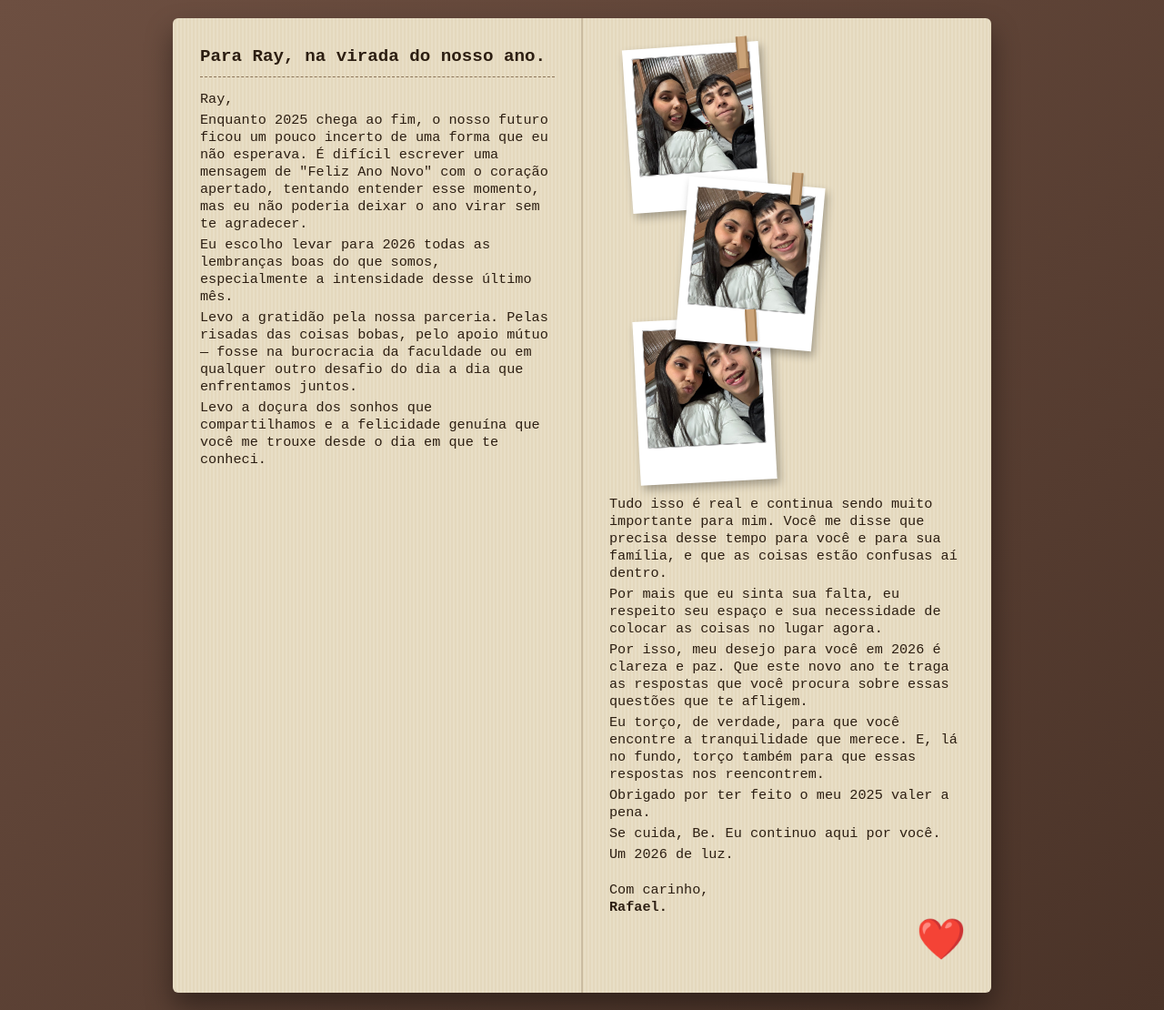
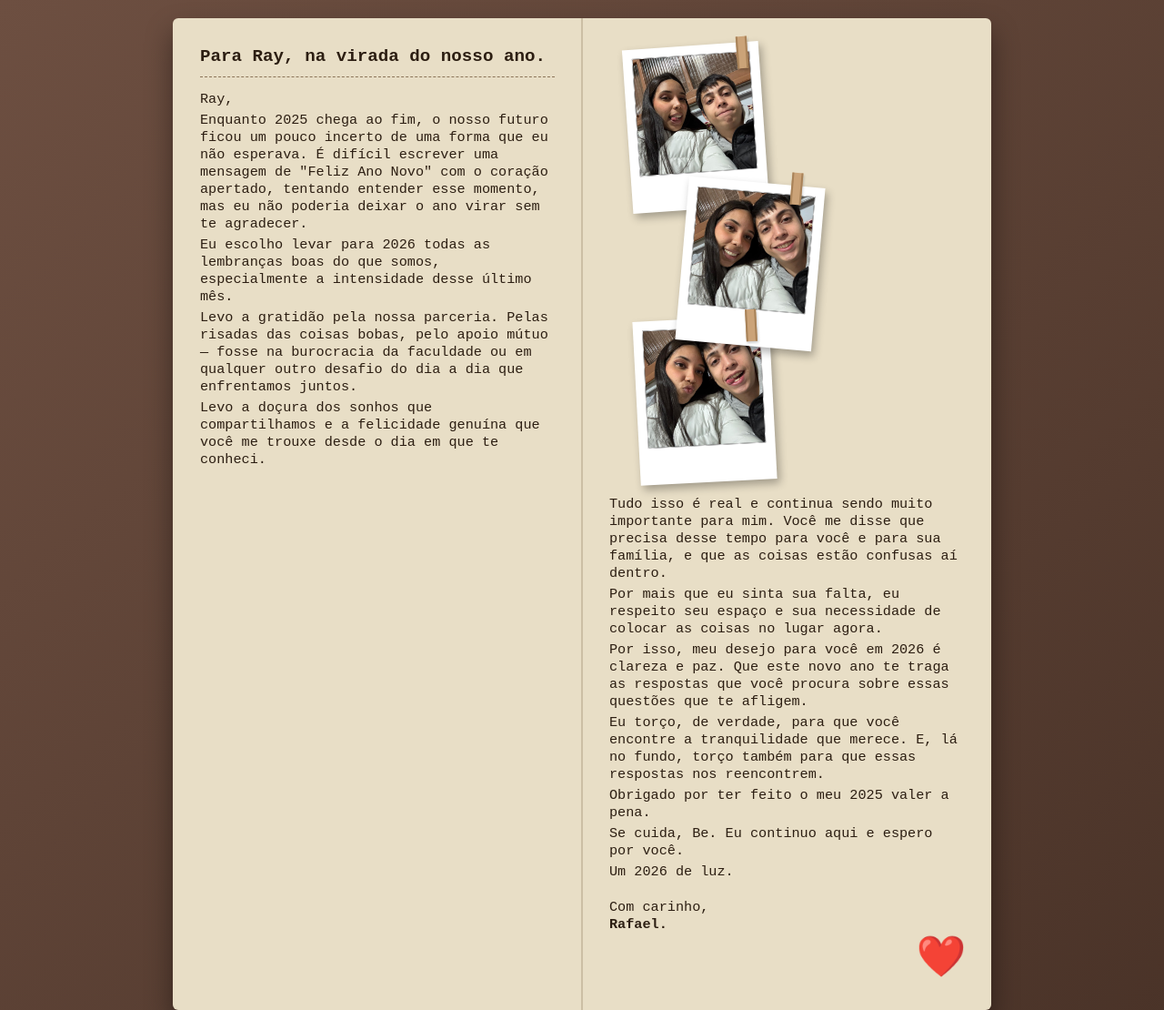
Before and after one commit to Rafantunes2024/AnoNovo, a plain HTML site: page retrospetiva/index.html in a window 1280 px wide. Shown: the top 1110 px of the page at 91% size. Drawn offline with Linux system fonts and the light colour scheme.

Commit message:
Update index.html

```diff
--- a/retrospetiva/index.html
+++ b/retrospetiva/index.html
@@ -21,8 +21,9 @@
 
         /* --- O CARTÃO --- */
         .card {
+            /* Apenas a cor sólida agora, sem os riscos */
             background-color: #e8dec6;
-            background-image: repeating-linear-gradient(to right, #e8dec6, #e8dec6 2px, #e4d8bd 2px, #e4d8bd 4px);
+
             width: 100%;
             max-width: 900px;
             box-shadow: 0 15px 30px rgba(0,0,0,0.4);
@@ -59,13 +60,9 @@
             padding-bottom: 10px;
         }
 
-        /* --- AQUI ESTÁ A CORREÇÃO DOS ESPAÇOS --- */
         p {
             margin-bottom: 4px;
             font-size: 0.95rem;
-
-            /* Mudei de 'justify' para 'left'.
-               Isso remove os buracos entre as palavras. */
             text-align: left;
         }
 
@@ -219,7 +216,7 @@
 
             <p>Obrigado por ter feito o meu 2025 valer a pena.</p>
 
-            <p>Se cuida, Be. Eu continuo aqui por você.</p>
+            <p>Se cuida, Be. Eu continuo aqui e espero por você.</p>
 
             <p>Um 2026 de luz.</p>
 
```
